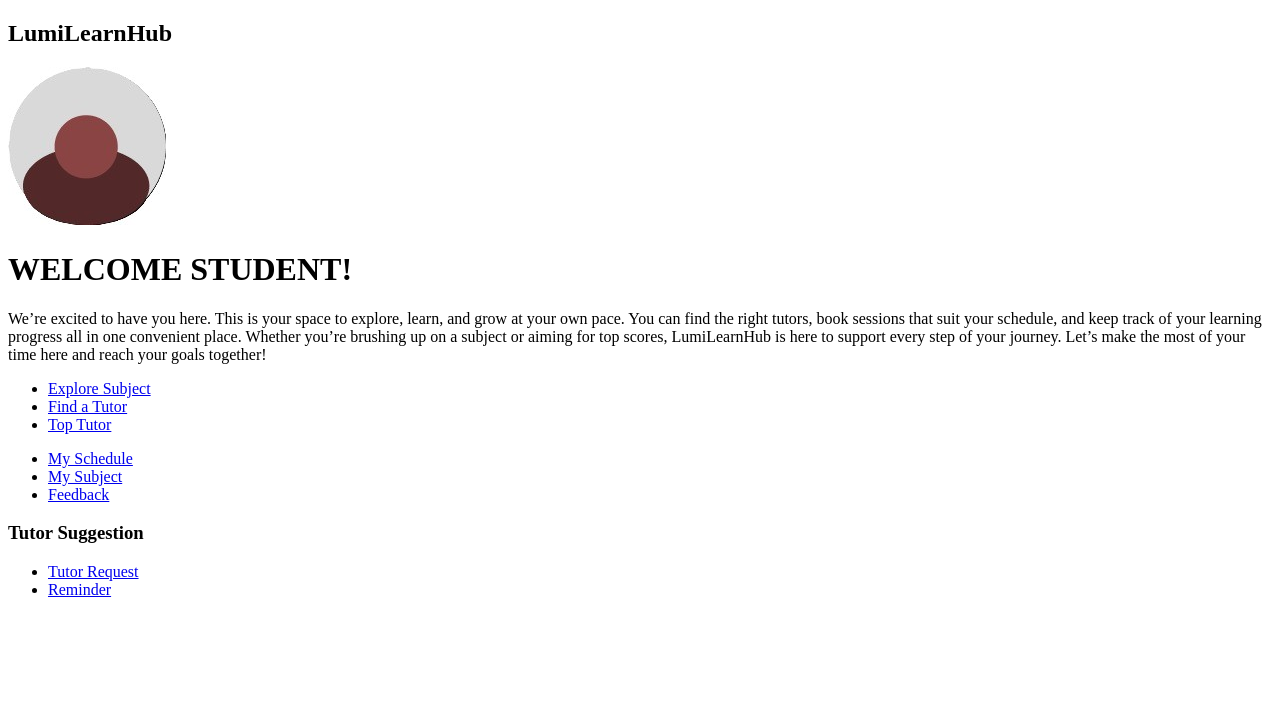
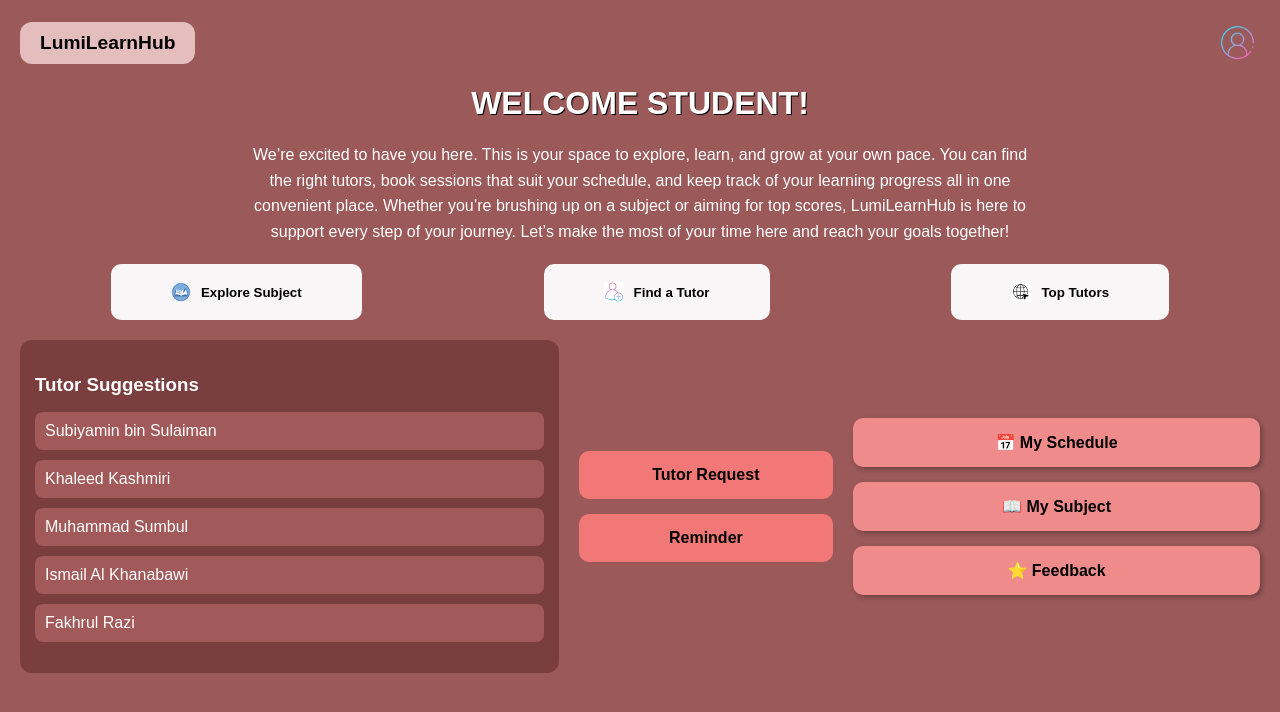
Before and after one commit to SyahmiDhabit/ProjectLumiLearnHub, a PHP site: page /studentinterface.html in a window 1280 px wide. Shown: the top 712 px of the page. Run offline with PHP 8.4, Linux system fonts and the light colour scheme.

Commit message:
Part student

```diff
--- a/schedulestudent.css
+++ b/schedulestudent.css
@@ -42,9 +42,9 @@ h1 {
 }
 
 .button-group button {
-  background-color: #e4e4e4;
+  background-color: #f8f5f5;
   color: black;
-  padding: 12px 18px;
+  padding: 18px 60px;
   border: none;
   border-radius: 10px;
   font-weight: bold;
--- /dev/null
+++ b/studentinterface.css
@@ -0,0 +1,139 @@
+body {
+  margin: 0;
+  padding: 0;
+  font-family: Arial, sans-serif;
+  background-color: #9b5959;
+  color: white;
+}
+
+.container {
+  padding: 20px;
+}
+
+.header {
+  display: flex;
+  justify-content: space-between;
+  align-items: center;
+}
+
+.logo {
+  background-color: #e4bdbd;
+  color: black;
+  font-weight: bold;
+  padding: 10px 20px;
+  border-radius: 12px;
+  font-size: 1.2rem;
+}
+
+.user-icon {
+  width: 45px;
+  height: 45px;
+  border-radius: 50%;
+}
+
+.title {
+  text-align: center;
+  font-size: 2rem;
+  text-shadow: 1px 1px black;
+  margin: 20px 0;
+}
+
+.intro {
+  max-width: 800px;
+  margin: auto;
+  text-align: center;
+  line-height: 1.6;
+  font-size: 1rem;
+}
+
+.top-buttons {
+  display: flex;
+  justify-content: space-around;
+  margin: 20px 0;
+}
+
+.top-buttons button {
+  background-color: #f8f6f6;
+  border: none;
+  padding: 18px 60px;
+  border-radius: 10px;
+  font-weight: bold;
+  color: black;
+  display: flex;
+  align-items: center;
+  cursor: pointer;
+}
+
+.top-buttons button img {
+  width: 20px;
+  margin-right: 10px;
+}
+
+.main-section {
+  display: flex;
+  justify-content: space-between;
+  gap: 20px;
+  margin-top: 20px;
+}
+
+.left-column {
+  flex: 1;
+  background-color: #7a3e3e;
+  padding: 15px;
+  border-radius: 12px;
+}
+
+.left-column h3 {
+  margin-bottom: 10px;
+}
+
+.tutor-list {
+  list-style-type: none;
+  padding: 0;
+}
+
+.tutor-list li {
+  background-color: #a25959;
+  padding: 10px;
+  margin-bottom: 10px;
+  border-radius: 8px;
+}
+
+.middle-column {
+  flex: 0.5;
+  display: flex;
+  flex-direction: column;
+  gap: 15px;
+  justify-content: center;
+}
+
+.small-button {
+  background-color: #f27878;
+  color: black;
+  font-weight: bold;
+  border: none;
+  padding: 15px;
+  border-radius: 10px;
+  font-size: 1rem;
+  cursor: pointer;
+}
+
+.right-column {
+  flex: 0.8;
+  display: flex;
+  flex-direction: column;
+  gap: 15px;
+  justify-content: center;
+}
+
+.big-button {
+  background-color: #ef8b8b;
+  color: black;
+  font-weight: bold;
+  border: none;
+  padding: 15px;
+  border-radius: 10px;
+  font-size: 1rem;
+  cursor: pointer;
+  box-shadow: 2px 2px 5px #00000050;
+}
--- a/studentinterface.html
+++ b/studentinterface.html
@@ -1,42 +1,56 @@
 <!DOCTYPE html>
 <html lang="en">
 <head>
-    <meta charset="UTF-8">
-    <meta name="viewport" content="width=device-width, initial-scale=1.0">
-    <title>Student Interface</title>
+  <meta charset="UTF-8" />
+  <meta name="viewport" content="width=device-width, initial-scale=1.0"/>
+  <title>LumiLearnHub - Student Interface</title>
+  <link rel="stylesheet" href="studentinterface.css" />
 </head>
 <body>
-    <header>
-        <div>
-        <h2>LumiLearnHub</h2>
-        <h3><a href="studentForm.html"></a><img src = "image/PpLogo.jpg" alt="profile"> </h3>
-        </div>
-        <h1>WELCOME STUDENT!</h1>
-        <article>We’re excited to have you here. This is your space to explore, learn, and grow at your own pace. You can find the right tutors, book sessions that suit your schedule, and keep track of your learning progress all in one convenient place. Whether you’re brushing up on a subject or aiming for top scores, LumiLearnHub is here to support every step of your journey. Let’s make the most of your time here and reach your goals together!</article>
-    </header>
-    <nav>
-        <ul>
-            <li><a href="exploresubject.html">Explore Subject</a></li>
-            <li><a href="findtutor.html">Find a Tutor</a></li>
-            <li><a href="toptutor.html">Top Tutor</a></li>
-        </ul>
-    </nav>
-    <nav>
-        <ul>
-            <li><a href="schedulestudent.html">My Schedule</a></li>
-            <li><a href="subjectstudent.html">My Subject</a></li>
-            <li><a href="feedbackstudent.html">Feedback</a></li>
-        </ul>
-    </nav>
-    <div>
-        <h3>Tutor Suggestion</h3>
-        <nav>
-        <ul>
-            <li><a href="schedulestudent.html">Tutor Request</a></li>
-            <li><a href="subjectstudent.html">Reminder</a></li>
-        </ul>
-    </nav>
+  <div class="container">
+    <div class="header">
+      <div class="logo">LumiLearnHub</div>
+      <img src="image/LoginUser.png" alt="User Icon" class="user-icon">
     </div>
 
+    <h1 class="title">WELCOME STUDENT!</h1>
+    <p class="intro">
+      We’re excited to have you here. This is your space to explore, learn, and grow at your own pace.
+      You can find the right tutors, book sessions that suit your schedule, and keep track of your learning
+      progress all in one convenient place. Whether you’re brushing up on a subject or aiming for top scores,
+      LumiLearnHub is here to support every step of your journey. Let’s make the most of your time here and
+      reach your goals together!
+    </p>
+
+    <div class="top-buttons">
+      <button><img src="image/subject.png" alt=""> Explore Subject</button>
+      <button><img src="image/AddTutor.png" alt=""> Find a Tutor</button>
+      <button><img src="image/toptutor.png" alt=""> Top Tutors</button>
+    </div>
+
+    <div class="main-section">
+      <div class="left-column">
+        <h3>Tutor Suggestions</h3>
+        <ul class="tutor-list">
+          <li>Subiyamin bin Sulaiman</li>
+          <li>Khaleed Kashmiri</li>
+          <li>Muhammad Sumbul</li>
+          <li>Ismail Al Khanabawi</li>
+          <li>Fakhrul Razi</li>
+        </ul>
+      </div>
+
+      <div class="middle-column">
+        <button class="small-button">Tutor Request</button>
+        <button class="small-button">Reminder</button>
+      </div>
+
+      <div class="right-column">
+        <button class="big-button">📅 My Schedule</button>
+        <button class="big-button">📖 My Subject</button>
+        <button class="big-button">⭐ Feedback</button>
+      </div>
+    </div>
+  </div>
 </body>
 </html>
```
Also changed, not shown: feedbackstudent.css (added, +192 -0 lines), feedbackstudent.html (+65 -3 lines), searchsubject.css (added, +138 -0 lines), searchsubject.html (+65 -3 lines).
